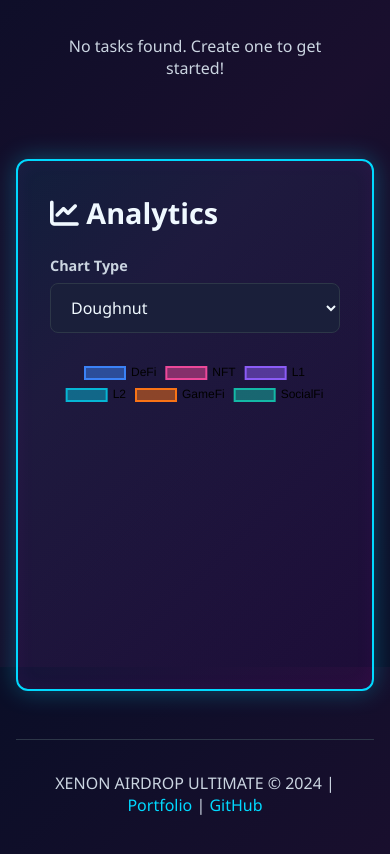
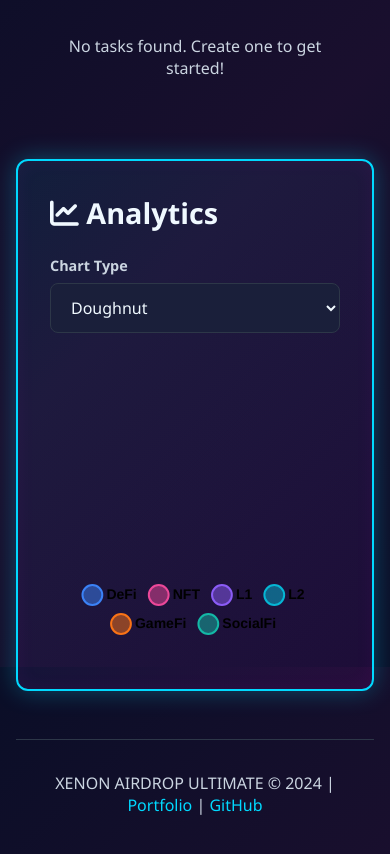
Before and after one commit to xenon231tech/xenon-airdop-task-tracker, a plain HTML site: page index.html in a window 390 px wide. Shown: the part 2709-3563 px from the top of the page. Drawn offline with nearby package versions, Linux system fonts and the light colour scheme.

Commit message:
style: improve chart legend positioning and responsive layout

```diff
--- a/index.html
+++ b/index.html
@@ -400,8 +400,15 @@
 
         .chart-container {
             position: relative;
-            height: 300px;
+            height: 400px;
             margin-top: 1.5rem;
+            padding: 1rem;
+        }
+
+        @media (max-width: 768px) {
+            .chart-container {
+                height: 300px;
+            }
         }
 
         /* Footer */
@@ -906,8 +913,17 @@
                     maintainAspectRatio: false,
                     plugins: {
                         legend: {
+                            position: 'bottom',
                             labels: {
-                                color: 'var(--text-primary)'
+                                color: 'var(--text-primary)',
+                                font: {
+                                    size: 14,
+                                    weight: 'bold'
+                                },
+                                padding: 15,
+                                boxWidth: 15,
+                                usePointStyle: true,
+                                pointStyle: 'circle'
                             }
                         }
                     },
```
